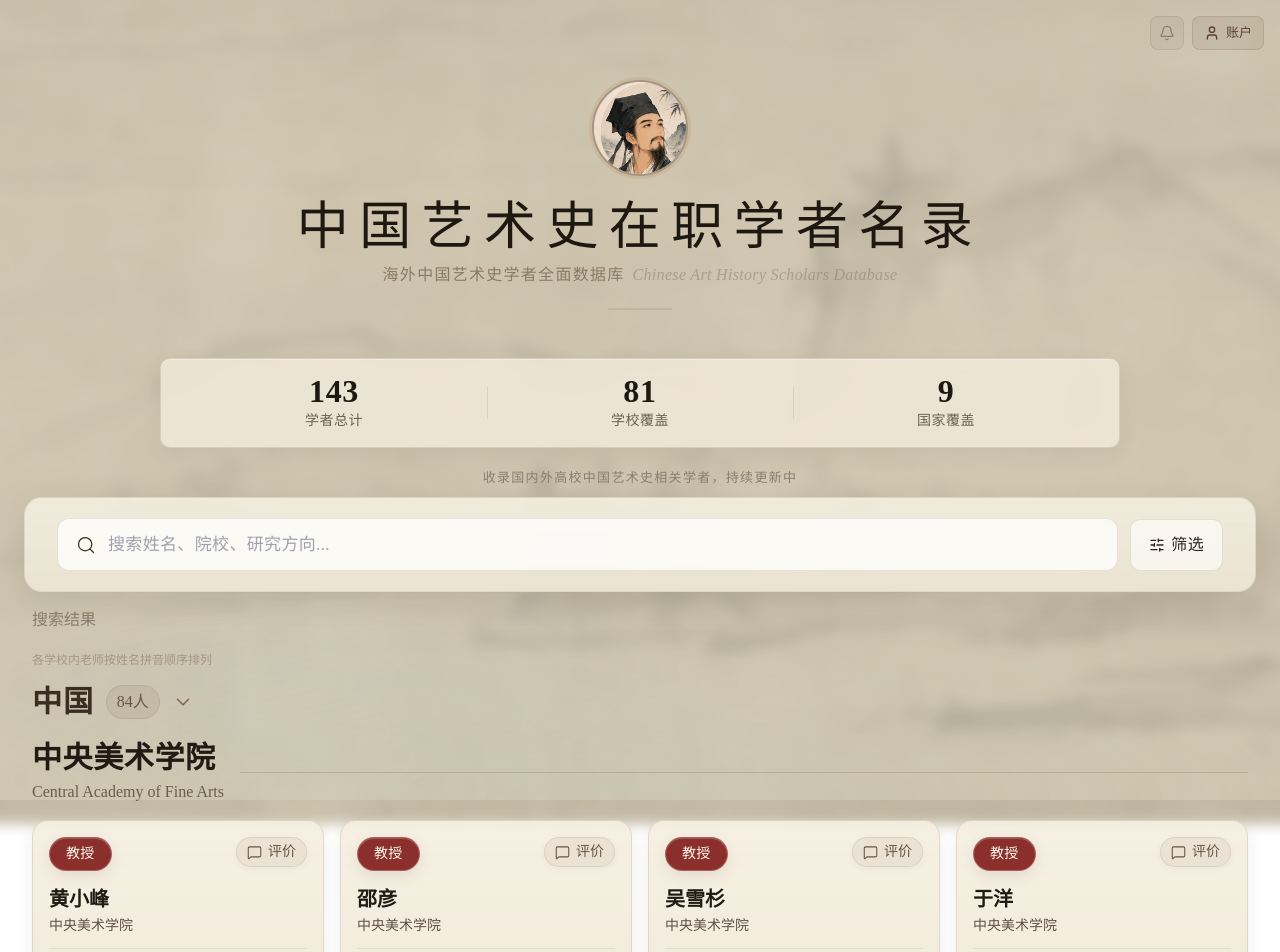
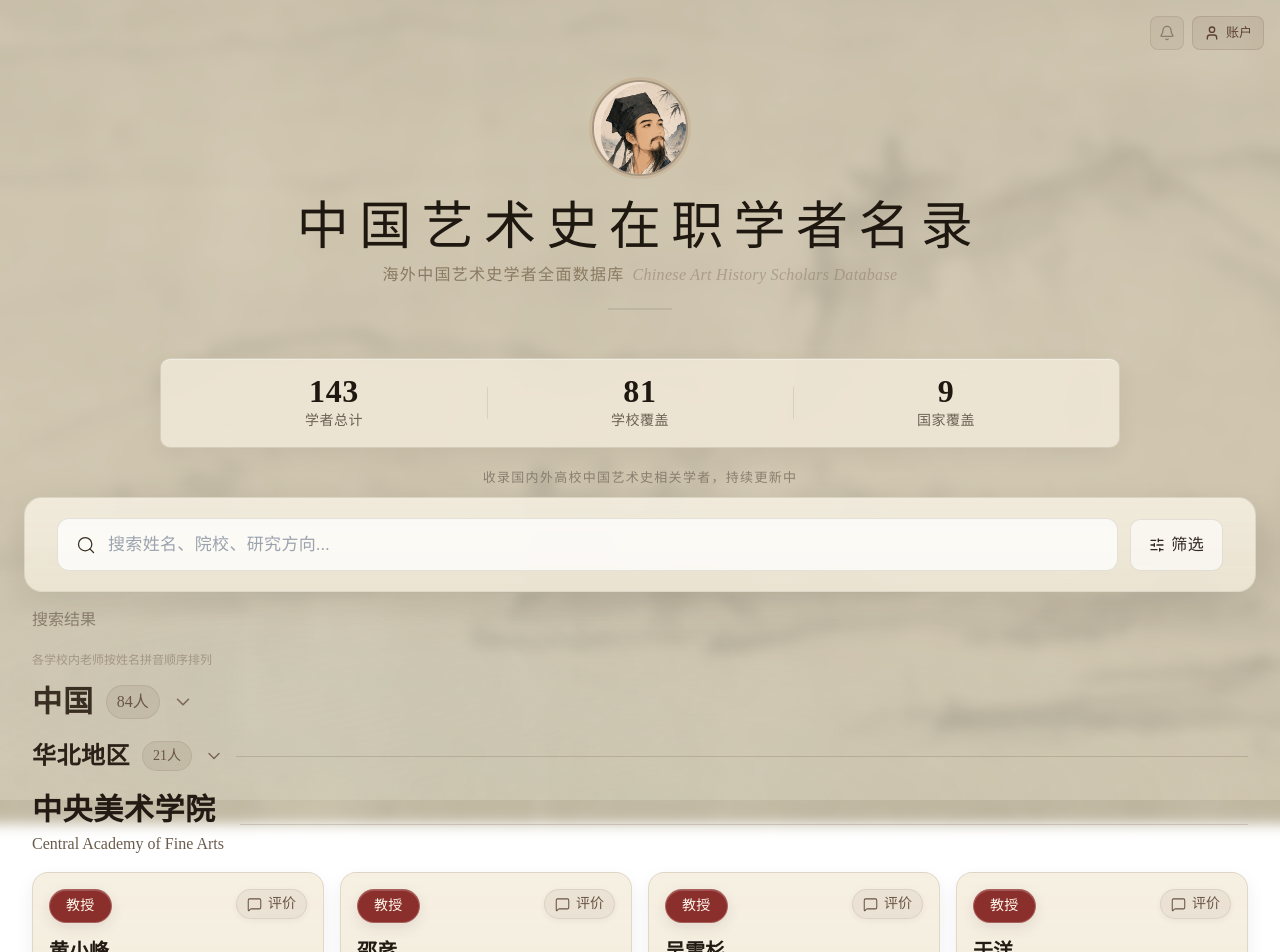
Before and after one commit to Xuanjingcao/Chinese-Art-history-scholars-, a React (Vite) app in the folder app/: page / in a window 1280 px wide. Shown: the top 952 px of the page. Built offline with nearby package versions, Linux system fonts and the light colour scheme; a web font is replaced by a local one.

Commit message:
首页部分增加地区划分

```diff
--- a/app/src/sections/ProfessorList.tsx
+++ b/app/src/sections/ProfessorList.tsx
@@ -440,6 +440,11 @@ export default function ProfessorList({
     return [chinaRegion, ...otherRegions];
   }, [filter, filtered, subRegion]);
 
+  const chinaSubRegions = useMemo(
+    () => filtered.filter((region) => domesticRegionIds.includes(region.id)),
+    [filtered],
+  );
+
   return (
     <section className="relative z-10 max-w-[1280px] mx-auto px-5 md:px-8 pt-4 pb-8">
       {/* Result count */}
@@ -469,6 +474,7 @@ export default function ProfessorList({
             <RegionSection
               key={region.id}
               region={region}
+              domesticSubRegions={region.id === 'china' ? chinaSubRegions : undefined}
               forceExpanded={hasActiveSearch}
               getTitleMeta={getTitleMeta}
               onProfessorClick={onProfessorClick}
@@ -482,11 +488,13 @@ export default function ProfessorList({
 
 function RegionSection({
   region,
+  domesticSubRegions,
   forceExpanded,
   getTitleMeta,
   onProfessorClick,
 }: {
   region: Region;
+  domesticSubRegions?: Region[];
   forceExpanded?: boolean;
   getTitleMeta: (title: Professor['title']) => { label: string; background: string; color: string };
   onProfessorClick: (professor: Professor) => void;
@@ -570,7 +578,17 @@ function RegionSection({
 
       {!collapsed && (
         <div id={sectionId} className="space-y-7">
-          {countryGroups ? (
+          {domesticSubRegions && domesticSubRegions.length > 0 ? (
+            domesticSubRegions.map((subRegion) => (
+              <SubRegionSection
+                key={`china-${subRegion.id}`}
+                subRegion={subRegion}
+                forceExpanded={forceExpanded}
+                getTitleMeta={getTitleMeta}
+                onProfessorClick={onProfessorClick}
+              />
+            ))
+          ) : countryGroups ? (
             countryGroups.map(group => (
               <CountrySection
                 key={`${region.id}-${group.country}`}
@@ -594,6 +612,108 @@ function RegionSection({
               />
             ))
           )}
+        </div>
+      )}
+    </div>
+  );
+}
+
+function SubRegionSection({
+  subRegion,
+  forceExpanded,
+  getTitleMeta,
+  onProfessorClick,
+}: {
+  subRegion: Region;
+  forceExpanded?: boolean;
+  getTitleMeta: (title: Professor['title']) => { label: string; background: string; color: string };
+  onProfessorClick: (professor: Professor) => void;
+}) {
+  const [collapsed, setCollapsed] = useState(false);
+  const [isMobile, setIsMobile] = useState(false);
+  const hasInitializedViewport = useRef(false);
+  const previousIsMobile = useRef(false);
+  const sectionId = `subregion-section-${subRegion.id}`;
+
+  useEffect(() => {
+    const updateViewportState = () => {
+      const nextIsMobile = window.innerWidth < 768;
+
+      setIsMobile(() => {
+        if (!hasInitializedViewport.current) {
+          hasInitializedViewport.current = true;
+          previousIsMobile.current = nextIsMobile;
+          setCollapsed(nextIsMobile && !forceExpanded);
+          return nextIsMobile;
+        }
+
+        if (previousIsMobile.current !== nextIsMobile) {
+          previousIsMobile.current = nextIsMobile;
+          setCollapsed(nextIsMobile && !forceExpanded);
+        }
+
+        return nextIsMobile;
+      });
+    };
+
+    updateViewportState();
+    window.addEventListener('resize', updateViewportState);
+    return () => window.removeEventListener('resize', updateViewportState);
+  }, [forceExpanded]);
+
+  useEffect(() => {
+    if (hasInitializedViewport.current && isMobile) {
+      const updateCollapsed = setTimeout(() => setCollapsed(!forceExpanded), 0);
+      return () => clearTimeout(updateCollapsed);
+    }
+  }, [forceExpanded, isMobile]);
+
+  return (
+    <div className="space-y-5">
+      <button
+        type="button"
+        className="flex w-full items-center gap-3 text-left transition-opacity hover:opacity-80"
+        onClick={() => setCollapsed((value) => !value)}
+        aria-expanded={!collapsed}
+        aria-controls={sectionId}
+      >
+        <h3 className="font-kai text-lg font-medium md:text-2xl md:font-semibold" style={{ color: '#2c2118', letterSpacing: '0.02em' }}>
+          {subRegion.name}
+        </h3>
+        <span
+          className="rounded-full px-2.5 py-1 font-serif text-sm"
+          style={{
+            backgroundColor: 'rgba(92, 64, 48, 0.08)',
+            color: '#6a5544',
+            border: '1px solid rgba(92, 64, 48, 0.10)',
+          }}
+        >
+          {subRegion.count}人
+        </span>
+        <ChevronDown
+          size={20}
+          strokeWidth={1.7}
+          className="transition-transform duration-200"
+          style={{
+            color: '#7a6653',
+            transform: collapsed ? 'rotate(-90deg)' : 'rotate(0deg)',
+          }}
+          aria-hidden="true"
+        />
+        <div className="h-px flex-1" style={{ backgroundColor: 'rgba(92, 64, 48, 0.18)' }} />
+      </button>
+
+      {!collapsed && (
+        <div id={sectionId} className="space-y-7">
+          {subRegion.universities.map((uni) => (
+            <UniversitySection
+              key={`${subRegion.id}-${uni.name}`}
+              university={uni}
+              forceExpanded={forceExpanded}
+              getTitleMeta={getTitleMeta}
+              onProfessorClick={onProfessorClick}
+            />
+          ))}
         </div>
       )}
     </div>
```
